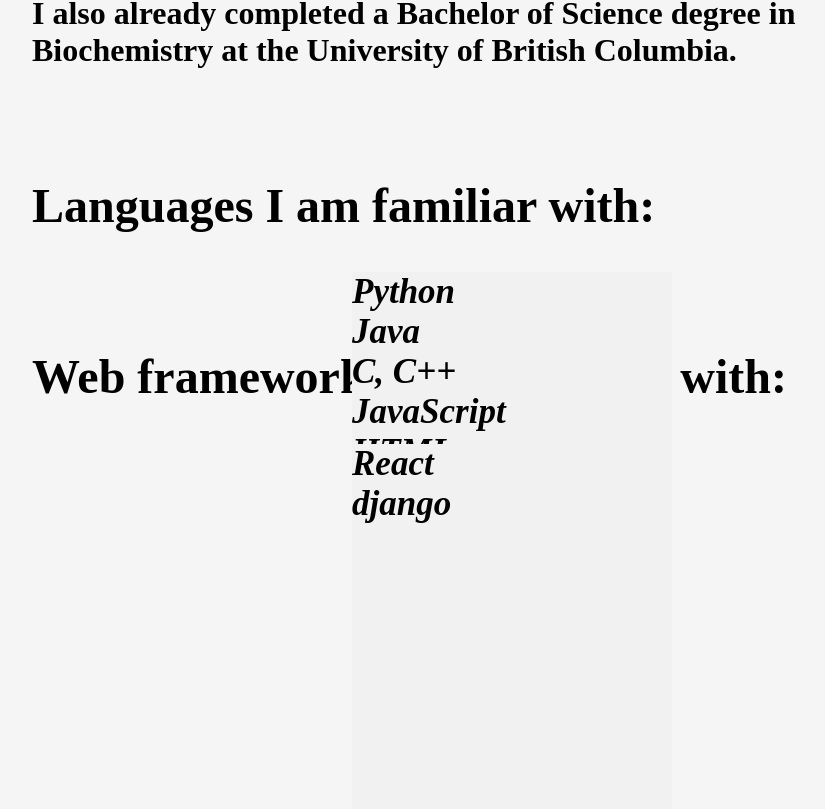
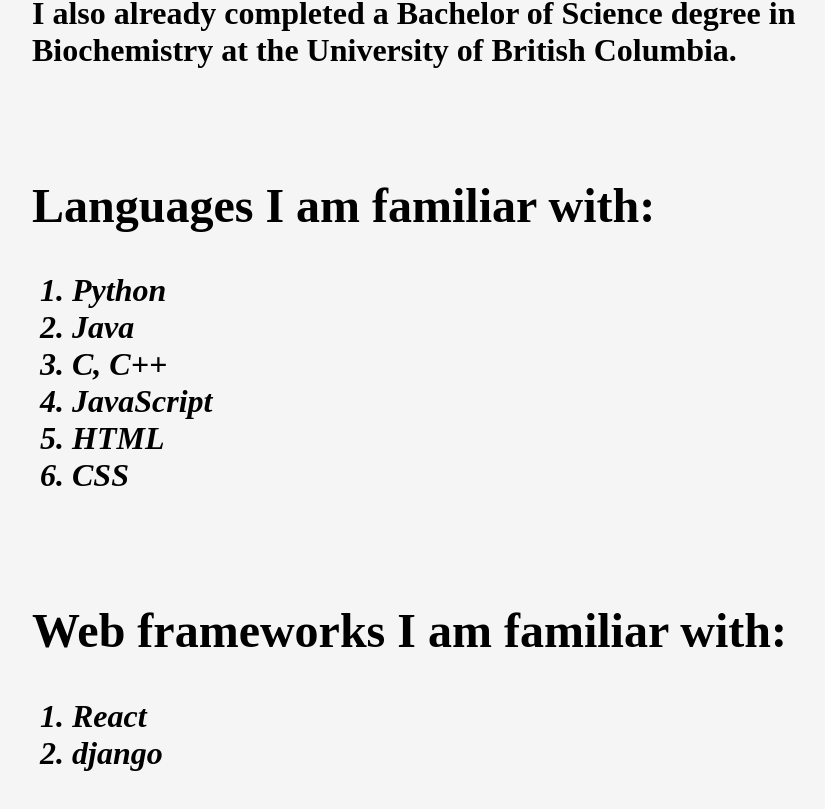
Before and after one commit to StevenXu96/MyReactWebsite, a React (Create React App) app: page /about in a window 1280 px wide. Shown: the part 523-1332 px from the top of the page, without its empty margins (308-1133 px from the left). Before the commit the page ends 989 px from the top, so only its background shows below. Built offline with nearby package versions, Linux system fonts and the light colour scheme.

Commit message:
fixed about me page 3

```diff
--- a/public/style.css
+++ b/public/style.css
@@ -75,12 +75,10 @@
 }
 
 .frameworks{
-    margin-left: 25%;
     font-style: italic;
 }
 
 .languages{
-    margin-left: 25%;
     font-style: italic;
 }
 
--- a/src/components/About.js
+++ b/src/components/About.js
@@ -13,20 +13,20 @@
                 </p>
                 <br />
                 <h2>Languages I am familiar with:</h2>
-                <ul className="languages">
+                <ol className="languages">
                     <li>Python</li>
                     <li>Java</li>
                     <li>C, C++</li>
                     <li>JavaScript</li>
                     <li>HTML</li>
                     <li>CSS</li>
-                </ul>
+                </ol>
                 <br />
                 <h2>Web frameworks I am familiar with:</h2>
-                <ul className="frameworks">
+                <ol className="frameworks">
                     <li>React</li>
                     <li>django</li>
-                </ul>
+                </ol>
             </div>
         </h1>
     )
```
